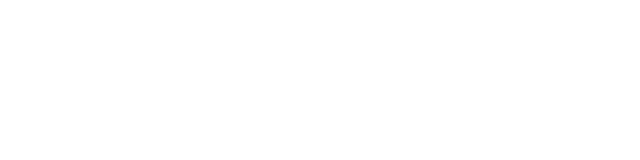
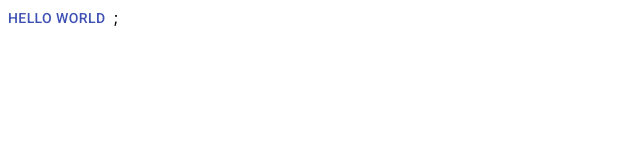
Before and after one commit to nbernal/practicareact, a React (Create React App) app: page / in a window 1280 px wide. Shown: the top 160 px of the page, without its empty margins (0-640 px from the left). Built offline with nearby package versions, Linux system fonts and the light colour scheme.

Commit message:
confirmar

```diff
--- a/src/App.js
+++ b/src/App.js
@@ -1,8 +1,10 @@
 
+import { Button } from '@material-ui/core';
 
 function App() {
   return (
     <div>
+      <Button color="primary">Hello World</Button>;
 
     </div>
   );
```
